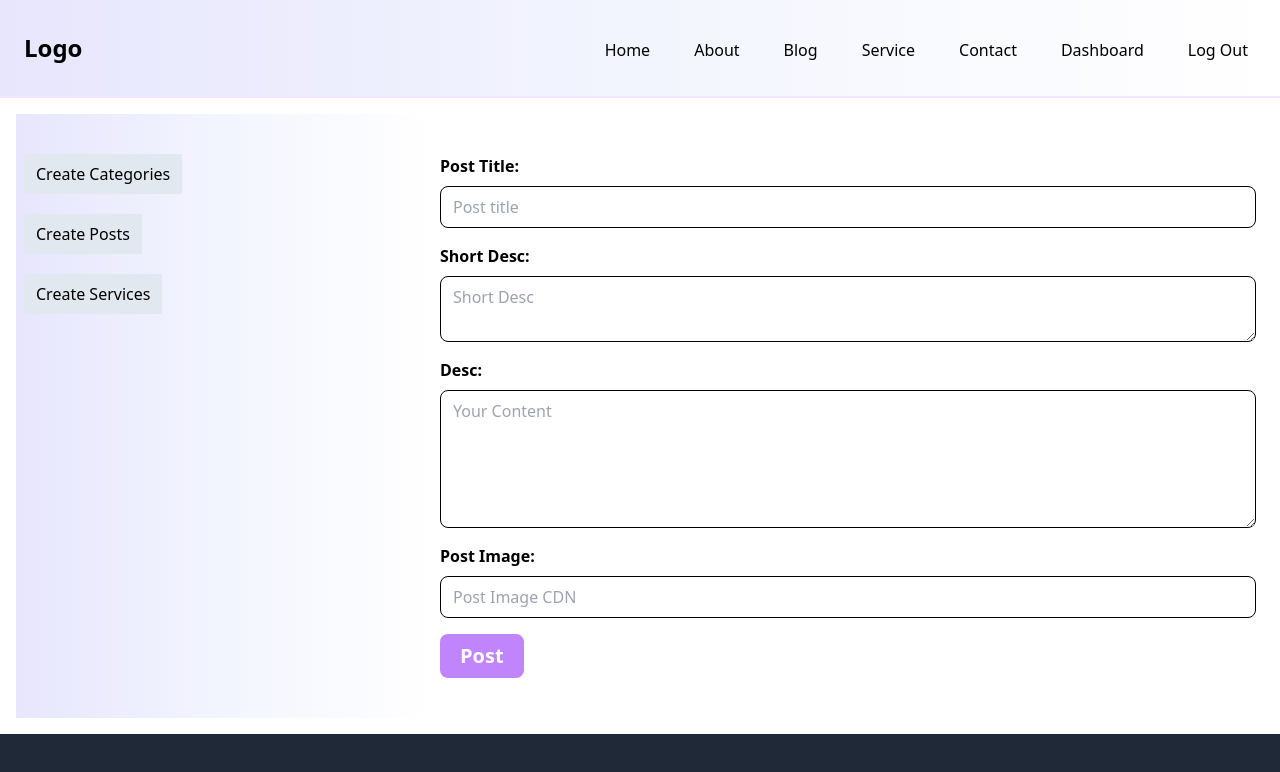
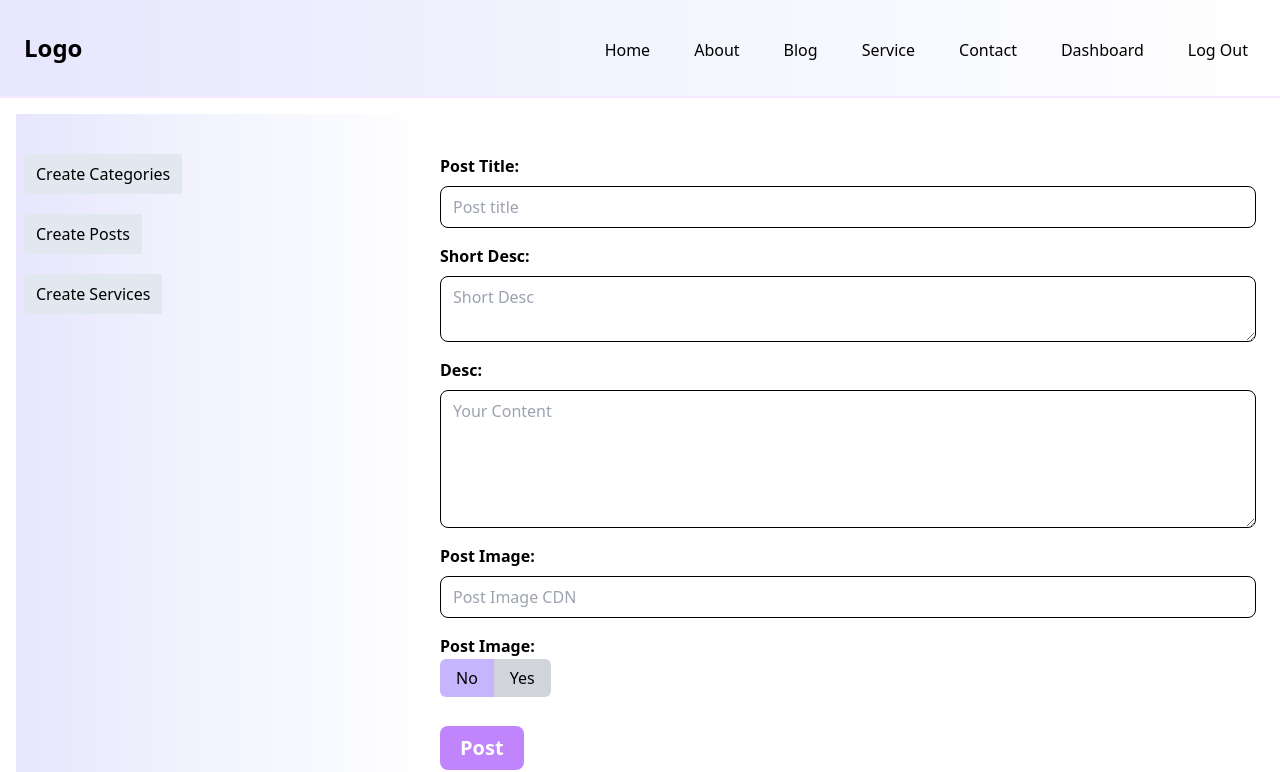
Before and after one commit to mehedi-hasan95/assingment-20, a Next.js app: page /dashboard/posts in a window 1280 px wide. Shown: the top 772 px of the page. Built offline with nearby package versions, Linux system fonts and the light colour scheme.

Commit message:
Featured post added

```diff
--- a/src/components/CreatePost.jsx
+++ b/src/components/CreatePost.jsx
@@ -1,6 +1,7 @@
 "use client";
 
 import { useRouter } from "next/navigation";
+import { useState } from "react";
 
 const CreatePost = (params) => {
     const router = useRouter();
@@ -12,6 +13,11 @@ const CreatePost = (params) => {
             .replace(/[^\w\s-]/g, "")
             .replace(/[\s_-]+/g, "-")
             .replace(/^-+|-+$&/g, "");
+    // Featured Post
+    const [featured, setFeatured] = useState(false);
+    const toggleOption = () => {
+        setFeatured(!featured);
+    };
     const handlePost = async (e) => {
         e.preventDefault();
         const title = e.target.title.value;
@@ -24,6 +30,7 @@ const CreatePost = (params) => {
             short_desc,
             desc,
             postImg,
+            featured,
             userId: parseInt(params.id),
         };
         try {
@@ -36,6 +43,7 @@ const CreatePost = (params) => {
             });
 
             const result = await response.json();
+            console.log(result);
             if (result.msg === "success") {
                 router.push("/dashboard");
             }
@@ -56,6 +64,7 @@ const CreatePost = (params) => {
                         id="title"
                         className="border border-black px-3 py-2 rounded-lg"
                         placeholder="Post title"
+                        required
                     />
                 </div>
                 <div className="flex flex-col gap-y-2">
@@ -69,6 +78,7 @@ const CreatePost = (params) => {
                         rows="2"
                         className="border border-black px-3 py-2 rounded-lg w-full"
                         placeholder="Short Desc"
+                        required
                     ></textarea>
                 </div>
                 <div className="flex flex-col gap-y-2">
@@ -82,6 +92,7 @@ const CreatePost = (params) => {
                         rows="5"
                         className="border border-black px-3 py-2 rounded-lg w-full"
                         placeholder="Your Content"
+                        required
                     ></textarea>
                 </div>
                 <div className="flex flex-col gap-y-2">
@@ -94,12 +105,34 @@ const CreatePost = (params) => {
                         id="postImg"
                         className="border border-black px-3 py-2 rounded-lg"
                         placeholder="Post Image CDN"
+                        required
                     />
+                </div>
+                <div className="flex flex-col gap-y-2">
+                    <label className="font-semibold">Post Image:</label>
+                    <div>
+                        <span
+                            onClick={toggleOption}
+                            className={`px-4 py-2 cursor-pointer rounded-l-md bg-gray-300 ${
+                                featured === false ? "bg-violet-300" : ""
+                            }`}
+                        >
+                            No
+                        </span>
+                        <span
+                            onClick={toggleOption}
+                            className={`px-4 py-2 cursor-pointer rounded-r-md bg-gray-300 ${
+                                featured === true ? "bg-violet-300" : ""
+                            }`}
+                        >
+                            Yes
+                        </span>
+                    </div>
                 </div>
                 <input
                     type="submit"
                     value="Post"
-                    className="text-xl font-semibold max-w-max bg-purple-400 px-5 py-2 rounded-lg text-white cursor-pointer"
+                    className="text-xl font-semibold max-w-max bg-purple-400 px-5 py-2 rounded-lg text-white cursor-pointer mt-5"
                 />
             </form>
         </div>
```
Also changed, not shown: 1 other file (tests, documents, lock files or other folders).
